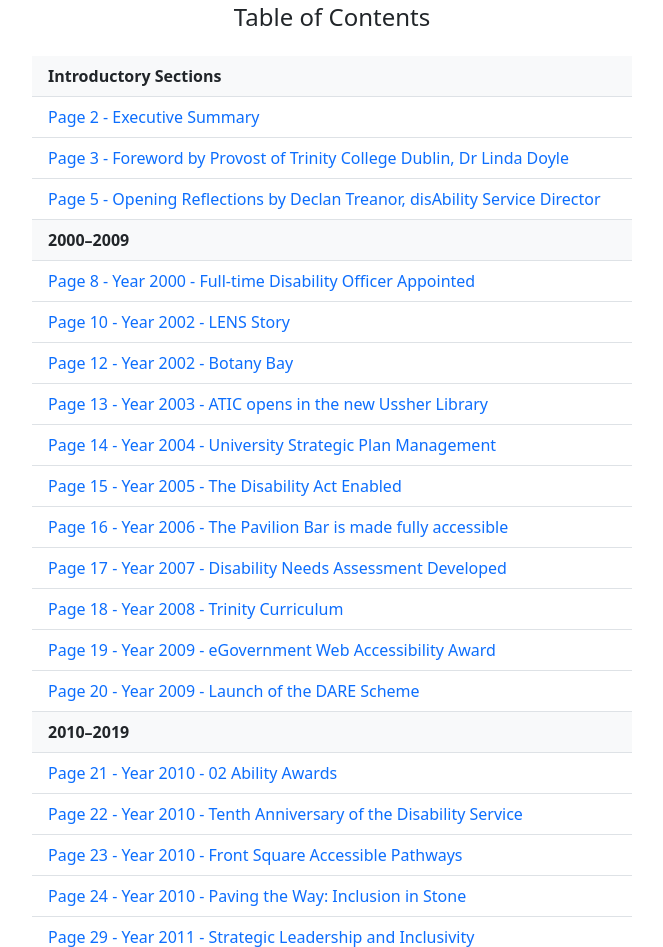
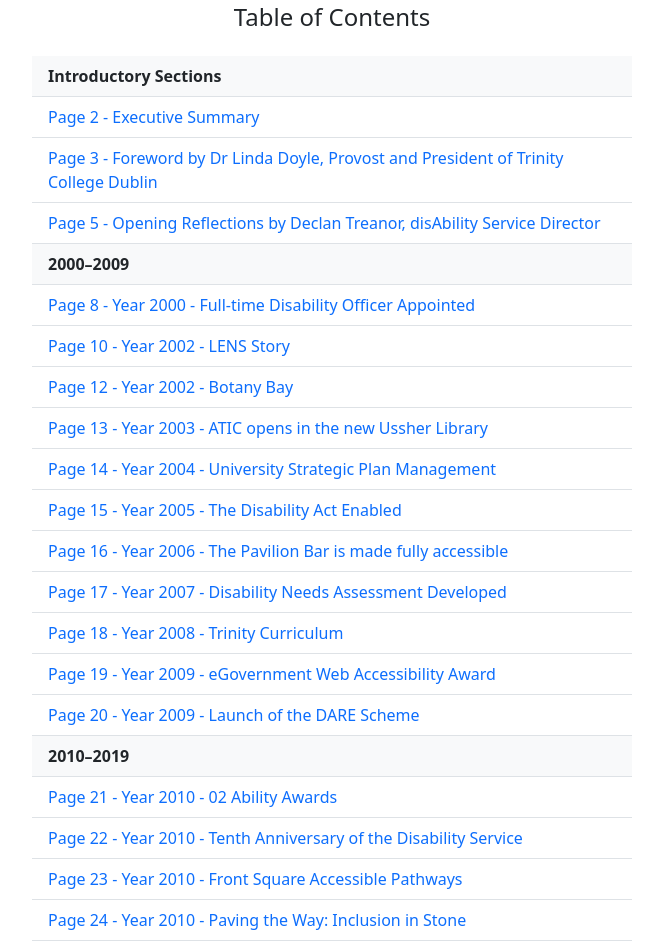
Before and after one commit to marklkm/trinity-disability-service-journey, a plain HTML site: page index.html in a window 1280 px wide. Shown: the part 785-1732 px from the top of the page, without its empty margins (308-971 px from the left). Drawn offline with nearby package versions, Linux system fonts and the light colour scheme.

Commit message:
updated the table of contents and added TOC groups

```diff
--- a/index.html
+++ b/index.html
@@ -101,8 +101,8 @@
             </li>
             <li class="list-group-item">
               <a class="text-decoration-none" href="#page3"
-                >Page 3 - Foreword by Provost of Trinity College Dublin, Dr
-                Linda Doyle</a
+                >Page 3 - Foreword by Dr Linda Doyle, Provost and President of
+                Trinity College Dublin</a
               >
             </li>
             <li class="list-group-item">
```
